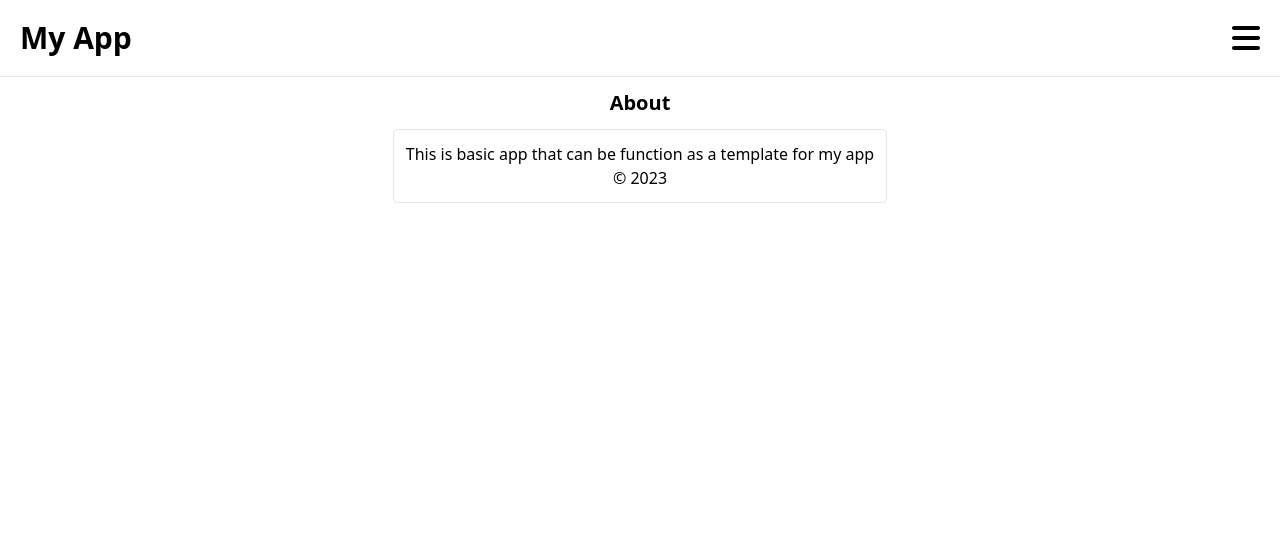
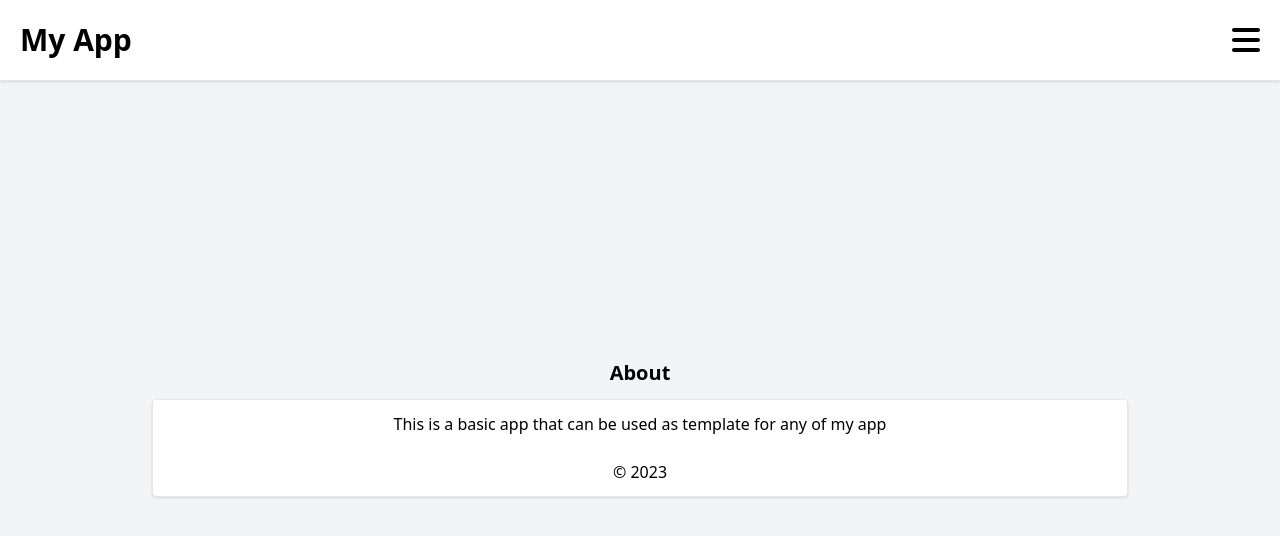
Before and after one commit to fajarrizafahlevi/my-app, a React (Create React App) app: page /about in a window 1280 px wide. Shown: the top 536 px of the page. Built offline with nearby package versions, Linux system fonts and the light colour scheme; no server answers.

Commit message:
edit styling

```diff
--- a/src/App.js
+++ b/src/App.js
@@ -46,7 +46,7 @@ function App() {
   }
 
   return (
-    <div>
+    <div className="bg-gray-100">
       <Header
         isMenuOpen={showMenu}
         toggleMenu={toggleMenuHandler}
--- a/src/Components/Header.js
+++ b/src/Components/Header.js
@@ -4,7 +4,8 @@ import Navigation from './Navigation';
 
 function Header({ isMenuOpen, toggleMenu, closeMenu }) {
   return (
-    <header className="sticky top-0 bg-white border-b p-5 flex justify-between items-center">
+    <header className="fixed top-0 border-b bg-white shadow">
+      <div className="flex h-20 w-screen px-5 justify-between items-center">
         <Link to="/">
           <span className="font-bold text-3xl">My App</span>
         </Link>
@@ -13,6 +14,7 @@ function Header({ isMenuOpen, toggleMenu, closeMenu }) {
           toggleMenu={toggleMenu}
           closeMenu={closeMenu}
         />
+      </div>
     </header>
   );
 }
--- a/src/Components/Item.js
+++ b/src/Components/Item.js
@@ -9,7 +9,7 @@ function Item({ id, title, deleteItem }) {
       <div>
         <FontAwesomeIcon
           icon={faDeleteLeft}
-          className="ml-3"
+          className="ml-3 cursor-pointer"
           onClick={() => deleteItem(id)}
         />
       </div>
--- a/src/Components/Main.js
+++ b/src/Components/Main.js
@@ -6,7 +6,7 @@ import Add from '../Views/Add';
 
 function Main({ loading, items, addItem, deleteItem }) {
   return (
-    <main className="flex justify-center items-center">
+    <main className="flex h-screen w-4/5 mx-auto pt-20 p-3 items-center">
       <Routes>
         <Route
           path="/"
--- a/src/Views/About.js
+++ b/src/Views/About.js
@@ -2,10 +2,11 @@ import React from 'react';
 
 function About() {
   return (
-    <div className="text-center">
-      <h2 className="font-bold text-xl m-3">About</h2>
-      <div className="border rounded m-3 p-3">
-        <p>This is basic app that can be function as a template for my app</p>
+    <div className="text-center w-full">
+      <h2 className="font-bold text-xl">About</h2>
+      <div className="border rounded bg-white shadow m-3 p-3">
+        <p>This is a basic app that can be used as template for any of my app</p>
+        <br />
         <span>&copy; 2023</span>
       </div>
     </div>
--- a/src/Views/Add.js
+++ b/src/Views/Add.js
@@ -15,7 +15,7 @@ function Add({ addItem }) {
   }
 
   return (
-    <div className="flex-col border rounded m-3 p-3 gap-3">
+    <div className="bg-white shadow flex-col border rounded w-full m-3 p-3 gap-3">
       <h2 className="text-center text-xl font-bold">Add New Item</h2>
       <form
         className="flex-col"
@@ -26,14 +26,14 @@ function Add({ addItem }) {
           value={title}
           onChange={(event) => setTitle(event.target.value)}
           placeholder="Name your item here..."
-          className="flex border rounded mt-3 p-3"
+          className="border rounded w-full mt-3 p-3"
         ></input>
         <textarea
           type="text"
           value={body}
           onChange={(event) => setBody(event.target.value)}
           placeholder="Type the detail here..."
-          className="flex w-full border rounded mt-3 p-3"
+          className="border rounded w-full mt-3 p-3"
         ></textarea>
         <button
           type="submit"
--- a/src/Views/Items.js
+++ b/src/Views/Items.js
@@ -6,13 +6,14 @@ import Item from '../Components/Item';
 
 function Items({ loading, items, deleteItem }) {
   if (loading) {
-    return <p className="p-3">Loading...</p>;
+    return <p className="flex w-full p-3 justify-center items-center">Loading...</p>;
   }
 
   if (items) {
     return (
-      <div>
-        <h2 className="text-xl font-bold text-center m-3">Item list</h2>
+      <div className="w-full">
+        <h2 className="text-xl font-bold text-center">Items List</h2>
+        <div className="border rounded bg-white shadow m-3 p-3 h-96 overflow-auto">
           {items.map((item) => {
             return (
               <Item
@@ -24,6 +25,7 @@ function Items({ loading, items, deleteItem }) {
               />
             );
           })}
+        </div>
         <Link
           to="/add"
           className="fixed bottom-10 right-10 text-black text-5xl cursor-pointer"
```
Lines whose indentation alone changed are shown as unchanged.
